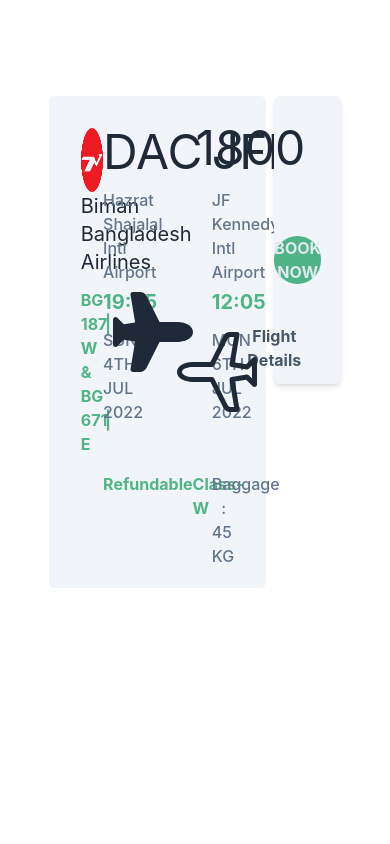
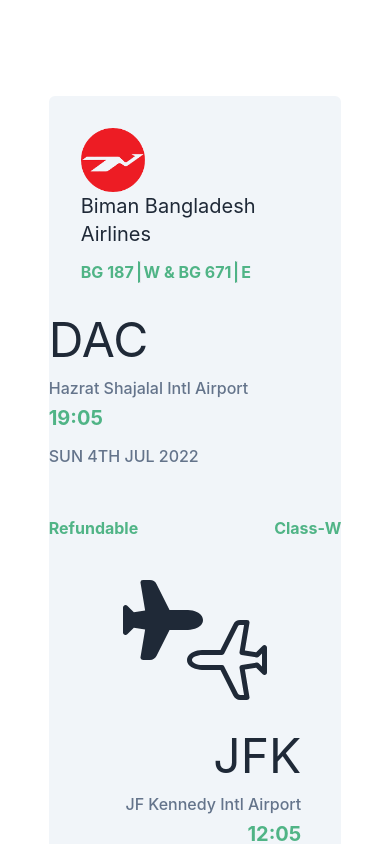
Before and after one commit to shawonislam1109/Fly-tech-task, a React (Create React App) app: page /policy in a window 390 px wide. Shown: the top 844 px of the page. Built offline with nearby package versions, Linux system fonts and the light colour scheme.

Commit message:
responsive

```diff
--- a/src/Component/FlightDetails/Flight/Flight.js
+++ b/src/Component/FlightDetails/Flight/Flight.js
@@ -8,7 +8,7 @@
   const {button1} = useContext(ButtonContext);
   return (
     <div>
-      <div className="grid grid-cols-12">
+      <div className="grid lg:grid-cols-12 md:grid-cols-1">
         {/* grid cols number 1  */}
         <div className="col-span-3 ml-1">
           <img className="w-16 h-16  mt-8 " src={image1} alt="" />
--- a/src/Component/FlightDetails/Flight/Flight2.js
+++ b/src/Component/FlightDetails/Flight/Flight2.js
@@ -6,7 +6,7 @@
     const {button1} = useContext(ButtonContext);
     return (
         <div>
-             <div className="grid grid-cols-12 mb-10">
+             <div className="grid lg:grid-cols-12 md:grid-cols-1 mb-10">
         {/* grid cols number 1  */}
         <div className="col-span-3 ml-1">
           <img className="w-16 h-16  mt-8 " src={image2} alt="" />
--- a/src/Component/FlightDetails/FlightDetails.js
+++ b/src/Component/FlightDetails/FlightDetails.js
@@ -4,7 +4,7 @@
 const FlightDetails = () => {
   return (
     <div>
-      <div className="grid grid-cols-4 justify-around ml-5 items-center my-10">
+      <div className="grid lg:grid-cols-4 md:grid-cols-2 justify-around ml-5 items-center my-10">
         <Link to="/">
           {" "}
           <button className=" w-18 h-8 px-2  rounded-sm focus:bg-green-900 focus:text-white">
--- a/src/Component/FlightDetails/Policy/Policy.js
+++ b/src/Component/FlightDetails/Policy/Policy.js
@@ -2,7 +2,7 @@
 
 const Policy = () => {
   return (
-    <div className="grid grid-cols-2 gap-3 justify-between items-center my-10">
+    <div className="grid lg:grid-cols-2 md:grid-cols-1 gap-3 justify-between items-center my-10">
       <div>
         <button className="bg-green-200 text-slate-500 rounded-md w-40 h-9">
           Cancelation
--- a/src/Component/Home/Home.js
+++ b/src/Component/Home/Home.js
@@ -11,9 +11,9 @@
 
   return (
     <div>
-      <div className="grid grid-cols-12 w-9/12 mx-auto gap-2">
-        <div className="col-span-9 bg-slate-100 mt-24 mb-10 rounded-md">
-          <div className="grid grid-cols-12 mb-5">
+      <div className="lg:grid grid-cols-12 w-9/12 mx-auto gap-2">
+        <div className="col-span-9 bg-slate-100 mt-24 mb-10 md:mb-20 rounded-md">
+          <div className="grid lg:grid-cols-12 md:mx-10  md:grid-cols-1  md:justify-center md:items-center mb-5">
             {/* grid cols number 1  */}
             <div className="col-span-3 ml-8">
               <img className="w-16 h-16  mt-8 " src={image} alt="" />
@@ -28,7 +28,7 @@
 
             {/* grid cols number 2 */}
             {button1 ? (
-              <div className="col-span-3 mt-8">
+              <div className="col-span-3 mt-8 md:ml-20">
                 <h1 className="text-5xl">DAC</h1>
                 <p className="text-slate-500 font-medium mt-3">
                   Hazrat Shajalal Intl Airport
@@ -103,7 +103,7 @@
                 </p>
               </div>
             ) : (
-              <div className="col-span-3 mt-8 text-end mr-8">
+              <div className="col-span-3 mt-8 md:mx-10 text-end mr-8">
                 <h1 className="text-5xl">DAC</h1>
                 <p className="text-slate-500 font-medium mt-3">
                   Hazrat Shajalal Intl Airport
@@ -124,7 +124,7 @@
           </div>
         </div>
 
-        <div className="col-span-3 h-72 bg-slate-100 mt-24 rounded-md shadow-md">
+        <div className="col-span-3 h-72 pb-10 md:mb-10 bg-slate-100 mt-24 rounded-md shadow-md">
           <p className="flex justify-end  text-5xl mr-9 mt-7">
             <TbCurrencyTaka className="w-12 h-12 " />
             1800
```
